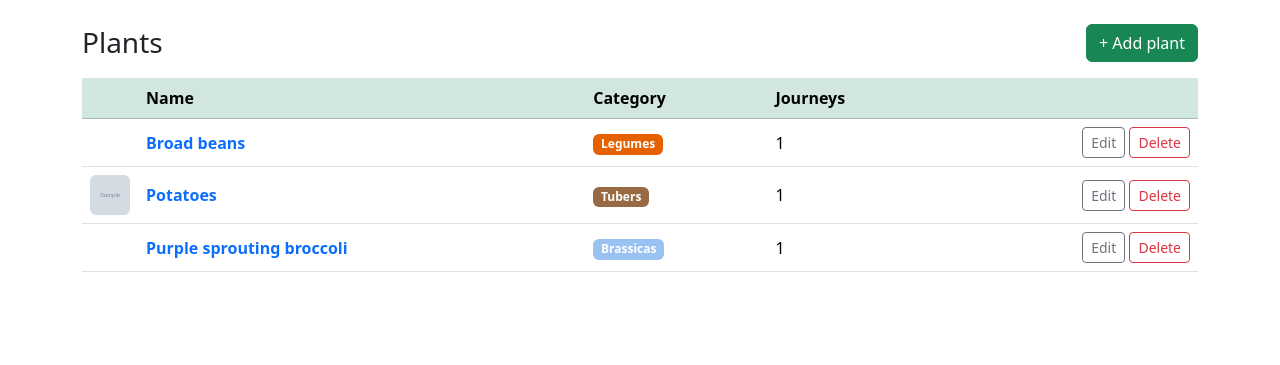
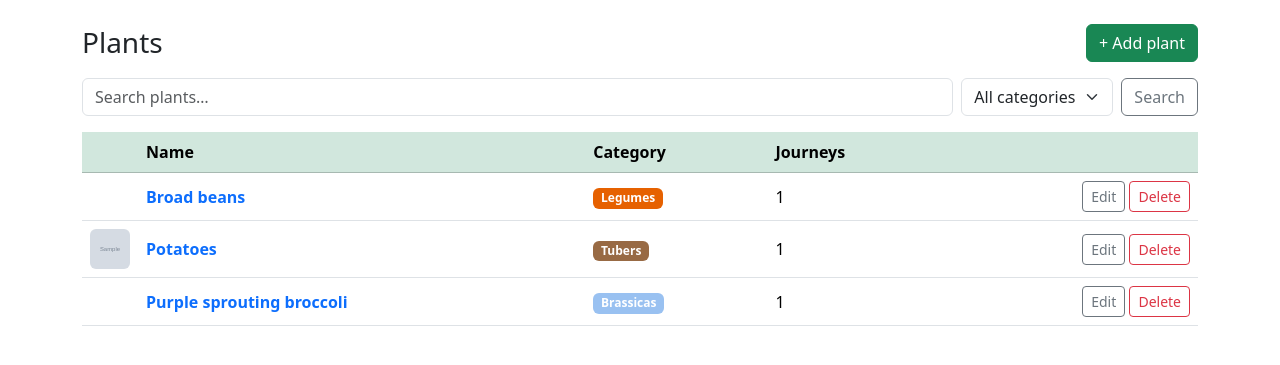
Before and after one commit to danielmaitre/HeadGardener, a Django app: page /plants/ in a window 1280 px wide. Shown: the part 56-421 px from the top of the page. Run offline with Django 5.2, Linux system fonts and the light colour scheme; a user stored in the database is signed in; data comes from the database, SQL or seed files in the repository; tables that the repository leaves empty hold one stand-in row (values such as "Sample post"); grey boxes marked "Sample" are stand-in pictures.

Commit message:
Add search box and category filter to plant list
- PlantListView filters by name (icontains) and category_id from GET params
- Category dropdown auto-submits on change; Search button for text input
- Clear link appears when any filter is active
- Empty state distinguishes no-results from no-plants-yet

Co-Authored-By: Claude Sonnet 4.6 <noreply@anthropic.com>

```diff
--- a/garden/templates/garden/plant_list.html
+++ b/garden/templates/garden/plant_list.html
@@ -6,6 +6,27 @@
   <h1 class="h3 mb-0">Plants</h1>
   <a href="{% url 'plant-create' %}" class="btn btn-success">+ Add plant</a>
 </div>
+
+<form method="get" class="row g-2 mb-3">
+  <div class="col">
+    <input type="search" name="q" value="{{ q }}" class="form-control" placeholder="Search plants…">
+  </div>
+  <div class="col-auto">
+    <select name="category" class="form-select" onchange="this.form.submit()">
+      <option value="">All categories</option>
+      {% for cat in categories %}
+        <option value="{{ cat.pk }}" {% if selected_category == cat.pk|stringformat:"s" %}selected{% endif %}
+          style="background:{{ cat.color }};">{{ cat.name }}</option>
+      {% endfor %}
+    </select>
+  </div>
+  <div class="col-auto">
+    <button type="submit" class="btn btn-outline-secondary">Search</button>
+    {% if q or selected_category %}
+    <a href="{% url 'plant-list' %}" class="btn btn-outline-secondary">Clear</a>
+    {% endif %}
+  </div>
+</form>
 
 {% if plants %}
 <div class="table-responsive">
@@ -42,6 +63,10 @@
   </table>
 </div>
 {% else %}
+{% if q or selected_category %}
+<p class="text-muted">No plants match your search.</p>
+{% else %}
 <p class="text-muted">No plants yet. <a href="{% url 'plant-create' %}">Add your first plant.</a></p>
 {% endif %}
+{% endif %}
 {% endblock %}
--- a/garden/views.py
+++ b/garden/views.py
@@ -44,6 +44,23 @@ class PlantListView(ListView):
     model = Plant
     template_name = "garden/plant_list.html"
     context_object_name = "plants"
+
+    def get_queryset(self):
+        qs = Plant.objects.select_related("category").prefetch_related("images", "journeys")
+        q = self.request.GET.get("q", "").strip()
+        category = self.request.GET.get("category", "").strip()
+        if q:
+            qs = qs.filter(name__icontains=q)
+        if category:
+            qs = qs.filter(category_id=category)
+        return qs
+
+    def get_context_data(self, **kwargs):
+        ctx = super().get_context_data(**kwargs)
+        ctx["categories"] = PlantCategory.objects.all()
+        ctx["q"] = self.request.GET.get("q", "")
+        ctx["selected_category"] = self.request.GET.get("category", "")
+        return ctx
 
 
 class PlantDetailView(DetailView):
```
